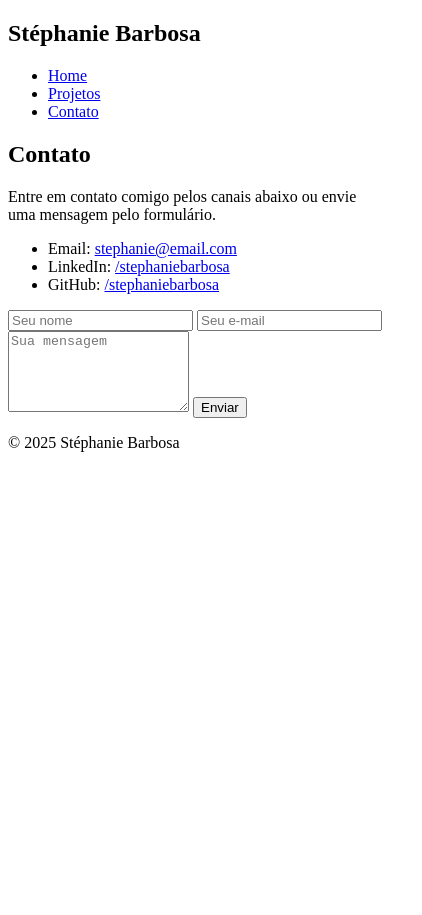
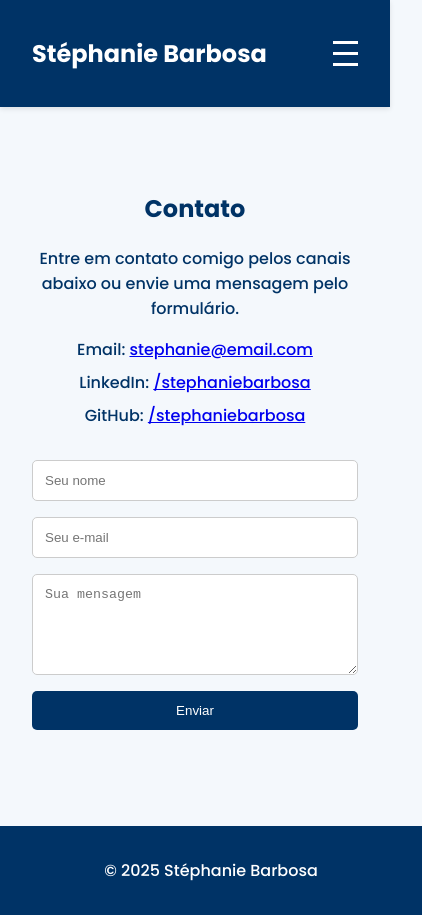
Before and after one commit to Stephanie7l/Portifolio, a plain HTML site: page contato.html in a window 390 px wide. Shown: the whole page, 422 px wide, since content can reach past the window. Before the commit the page ends 844 px from the top, so only its background shows below. Drawn offline with Linux system fonts and the light colour scheme.

Commit message:
Update style.css

```diff
--- a/css/style.css
+++ b/css/style.css
@@ -1,58 +1,225 @@
-<!DOCTYPE html>
-<html lang="pt-br">
-<head>
-  <meta charset="UTF-8" />
-  <meta name="viewport" content="width=device-width, initial-scale=1.0" />
-  <title>Contato | Stéphanie Barbosa</title>
-  <link rel="stylesheet" href="css/style.css" />
-</head>
-<body>
-  <header>
-    <nav class="navbar">
-      <h1 class="logo">Stéphanie Barbosa</h1>
-      <div class="menu-toggle" id="menu-toggle">
-        <span></span>
-        <span></span>
-        <span></span>
-      </div>
-      <ul class="nav-links" id="nav-links">
-        <li><a href="index.html">Home</a></li>
-        <li><a href="projetos.html">Projetos</a></li>
-        <li><a href="contato.html">Contato</a></li>
-      </ul>
-    </nav>
-  </header>
+body {
+  margin: 0;
+  font-family: 'Poppins', sans-serif;
+  background-color: #f4f8fc;
+  color: #003366;
+  transition: background-color 0.3s, color 0.3s;
+}
 
-  <main>
-    <section class="intro">
-      <h2>Contato</h2>
-      <p>Entre em contato comigo pelos canais abaixo ou envie uma mensagem pelo formulário.</p>
+.navbar {
+  background-color: #003366;
+  display: flex;
+  justify-content: space-between;
+  align-items: center;
+  padding: 1rem 2rem;
+  flex-wrap: wrap;
+  position: relative;
+  box-shadow: 0 2px 5px rgba(0, 0, 0, 0.1);
+  transition: box-shadow 0.3s;
+}
 
-      <ul class="contact-info">
-        <li>Email: <a href="mailto:stephanie@email.com">stephanie@email.com</a></li>
-        <li>LinkedIn: <a href="https://linkedin.com/in/stephaniebarbosa" target="_blank">/stephaniebarbosa</a></li>
-        <li>GitHub: <a href="https://github.com/stephaniebarbosa" target="_blank">/stephaniebarbosa</a></li>
-      </ul>
+.logo {
+  color: #ffffff;
+  font-size: 1.5rem;
+  z-index: 2;
+  transition: transform 0.3s;
+}
 
-      <form class="contact-form">
-        <input type="text" name="nome" placeholder="Seu nome" required>
-        <input type="email" name="email" placeholder="Seu e-mail" required>
-        <textarea name="mensagem" placeholder="Sua mensagem" rows="5" required></textarea>
-        <button type="submit">Enviar</button>
-      </form>
-    </section>
-  </main>
+.logo:hover {
+  transform: scale(1.05);
+}
 
-  <footer>
-    <p>&copy; 2025 Stéphanie Barbosa</p>
-  </footer>
+.menu-toggle {
+  display: none;
+  flex-direction: column;
+  cursor: pointer;
+  z-index: 2;
+}
 
-  <script>
-    const menuToggle = document.getElementById('menu-toggle');
-    const navLinks = document.getElementById('nav-links');
-    menuToggle.addEventListener('click', () => {
-      navLinks.classList.toggle('active');
-    });
-  </script>
-</body>
-</html>
+.menu-toggle span {
+  background: #ffffff;
+  height: 3px;
+  width: 25px;
+  margin: 4px 0;
+  transition: 0.4s;
+}
+
+.nav-links {
+  list-style: none;
+  display: flex;
+  gap: 1.5rem;
+  transition: all 0.3s ease-in-out;
+}
+
+.nav-links a {
+  color: #ffffff;
+  text-decoration: none;
+  font-weight: 500;
+  transition: transform 0.3s, color 0.3s;
+  display: inline-block;
+}
+
+.nav-links a:hover {
+  color: #66b2ff;
+  transform: scale(1.1);
+}
+
+@media (max-width: 768px) {
+  .menu-toggle {
+    display: flex;
+  }
+
+  .nav-links {
+    flex-direction: column;
+    position: absolute;
+    top: 100%;
+    left: 0;
+    background-color: #003366;
+    width: 100%;
+    max-height: 0;
+    overflow: hidden;
+  }
+
+  .nav-links.active {
+    max-height: 300px;
+    padding: 1rem 0;
+  }
+
+  .nav-links li {
+    text-align: center;
+    padding: 0.5rem 0;
+  }
+}
+
+.intro {
+  text-align: center;
+  padding: 4rem 2rem;
+  animation: fadeInUp 1s ease;
+}
+
+@keyframes fadeInUp {
+  from { opacity: 0; transform: translateY(20px); }
+  to { opacity: 1; transform: translateY(0); }
+}
+
+.project-grid {
+  display: flex;
+  flex-wrap: wrap;
+  justify-content: center;
+  gap: 2rem;
+  padding: 2rem;
+}
+
+.project-card {
+  background: white;
+  padding: 1.5rem;
+  border-radius: 10px;
+  max-width: 300px;
+  box-shadow: 0 4px 15px rgba(0, 0, 0, 0.1);
+  transition: transform 0.3s, box-shadow 0.3s;
+}
+
+.project-card:hover {
+  transform: translateY(-5px);
+  box-shadow: 0 6px 20px rgba(0, 0, 0, 0.15);
+}
+
+.project-card h3 {
+  margin-top: 0;
+}
+
+.project-card a {
+  color: #003366;
+  text-decoration: underline;
+}
+
+.contact-info {
+  list-style: none;
+  padding: 0;
+  margin: 1rem 0;
+}
+
+.contact-info li {
+  margin: 0.5rem 0;
+}
+
+.contact-form {
+  display: flex;
+  flex-direction: column;
+  gap: 1rem;
+  max-width: 400px;
+  margin: 2rem auto;
+  animation: fadeInUp 1s ease;
+}
+
+.contact-form input,
+.contact-form textarea {
+  padding: 0.75rem;
+  border: 1px solid #ccc;
+  border-radius: 5px;
+  transition: border-color 0.3s;
+}
+
+.contact-form input:focus,
+.contact-form textarea:focus {
+  border-color: #003366;
+  outline: none;
+}
+
+.contact-form button {
+  padding: 0.75rem;
+  background-color: #003366;
+  color: white;
+  border: none;
+  border-radius: 5px;
+  cursor: pointer;
+  transition: background-color 0.3s, transform 0.2s;
+}
+
+.contact-form button:hover {
+  background-color: #00509e;
+  transform: scale(1.05);
+}
+
+footer {
+  background-color: #003366;
+  color: #ffffff;
+  text-align: center;
+  padding: 1rem;
+  position: relative;
+  bottom: 0;
+  width: 100%;
+}
+
+@media (prefers-color-scheme: dark) {
+  body {
+    background-color: #121212;
+    color: #e0e0e0;
+  }
+
+  .navbar,
+  .nav-links,
+  .menu-toggle span {
+    background-color: #1e1e1e;
+  }
+
+  .project-card {
+    background-color: #1e1e1e;
+    color: #e0e0e0;
+  }
+
+  .contact-form input,
+  .contact-form textarea {
+    background-color: #2c2c2c;
+    color: #fff;
+    border-color: #555;
+  }
+
+  .contact-form button {
+    background-color: #1565c0;
+  }
+
+  .contact-form button:hover {
+    background-color: #1e88e5;
+  }
+}
```
